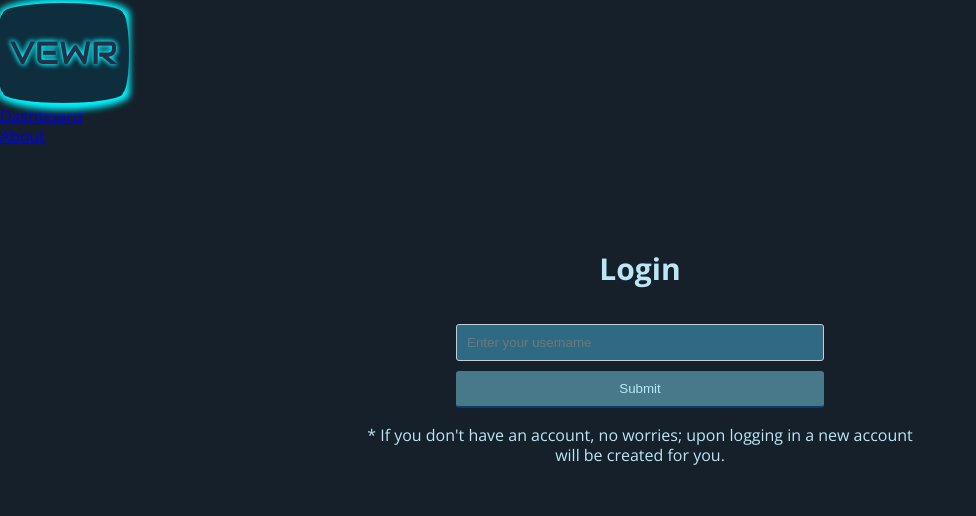
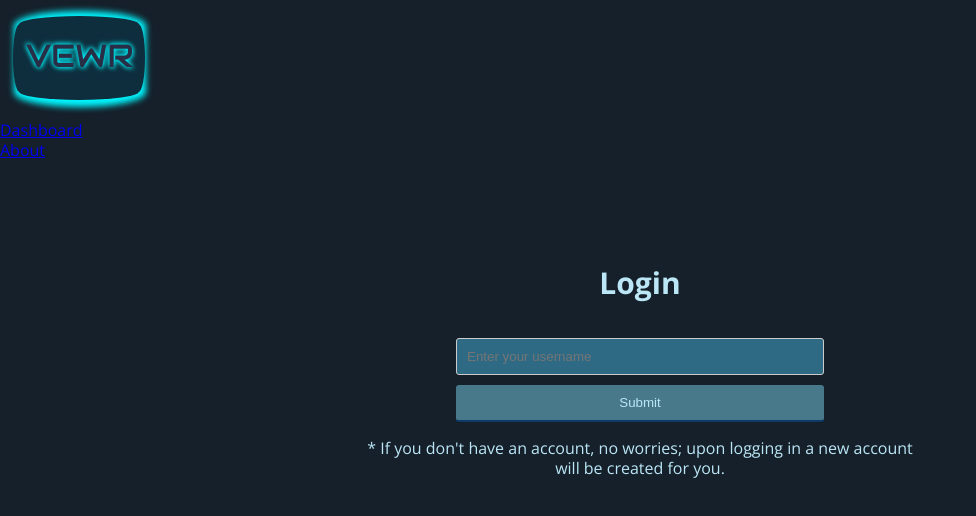
Before and after one commit to fluid-designs/Vewr, a React (Create React App) app: page / in a window 1280 px wide. Shown: the top 516 px of the page, without its empty margins (0-976 px from the left). Built offline with nearby package versions, Linux system fonts and the light colour scheme.

Commit message:
fixed positioning of logo in nav

```diff
--- a/package.json
+++ b/package.json
@@ -11,6 +11,7 @@
     "node-sass": "^4.12.0",
     "pg": "^7.11.0",
     "react": "^16.8.6",
+    "react-burger-menu": "^2.6.10",
     "react-dom": "^16.8.6",
     "react-router-dom": "^5.0.1",
     "react-scripts": "3.0.1",
--- a/src/styles/components/navbar.scss
+++ b/src/styles/components/navbar.scss
@@ -41,14 +41,15 @@
 
 #title-logo {
   position: relative;
+  display: inline-block;
   width: 7.5em;
-  height: 6.25em;
-  margin: 0.2em;
+  height: 5.25em;
+  margin: 1em 1.2em;
   background: #0e2e3e;
   border-radius: 50% / 10%;
   box-shadow: 1px 1px 6px 6px #00f7ff;
   color: $secondary-text-color;
-  line-height: 5em;
+  line-height: 4em;
   text-align: center;
   text-indent: 0.1em;
   text-shadow: -1px -1px 5px #00f7ff, 1px 1px 5px #00f7ff;
```
Also changed, not shown: 1 other file (tests, documents, lock files or other folders).
